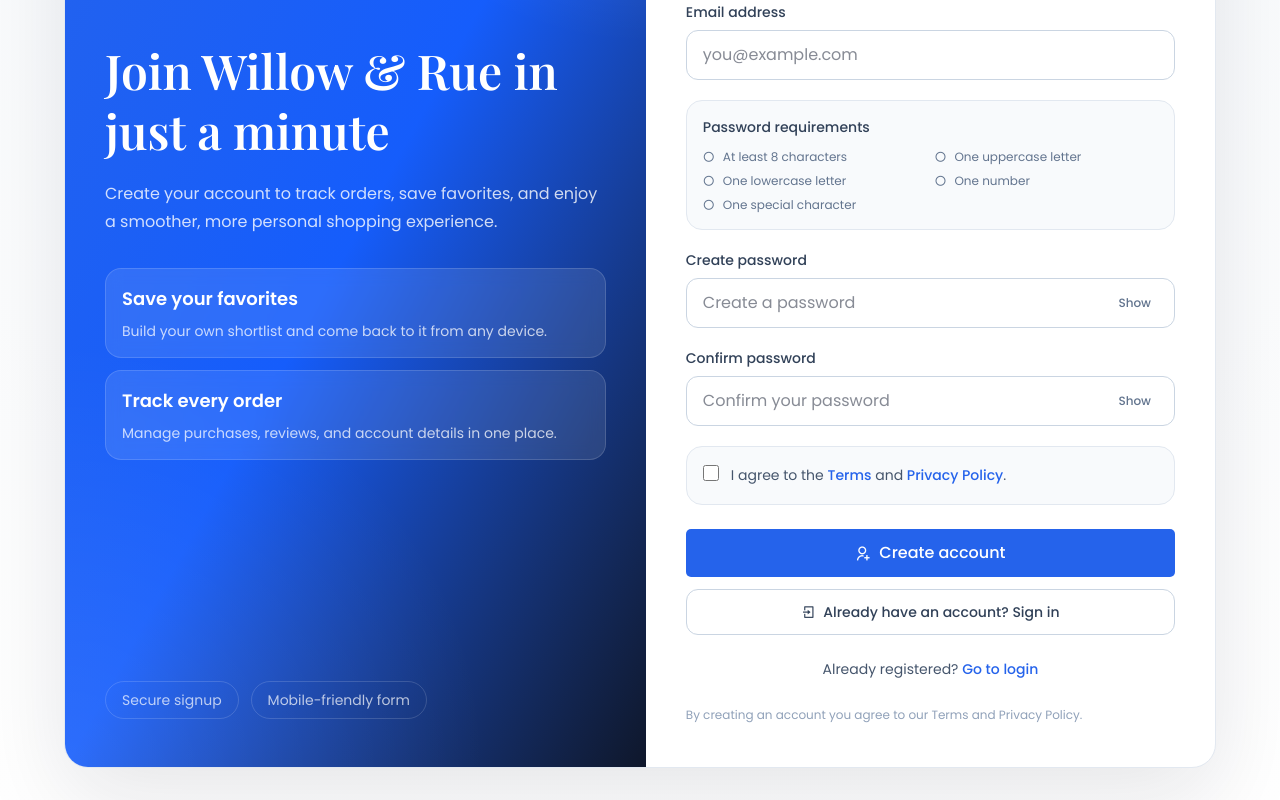
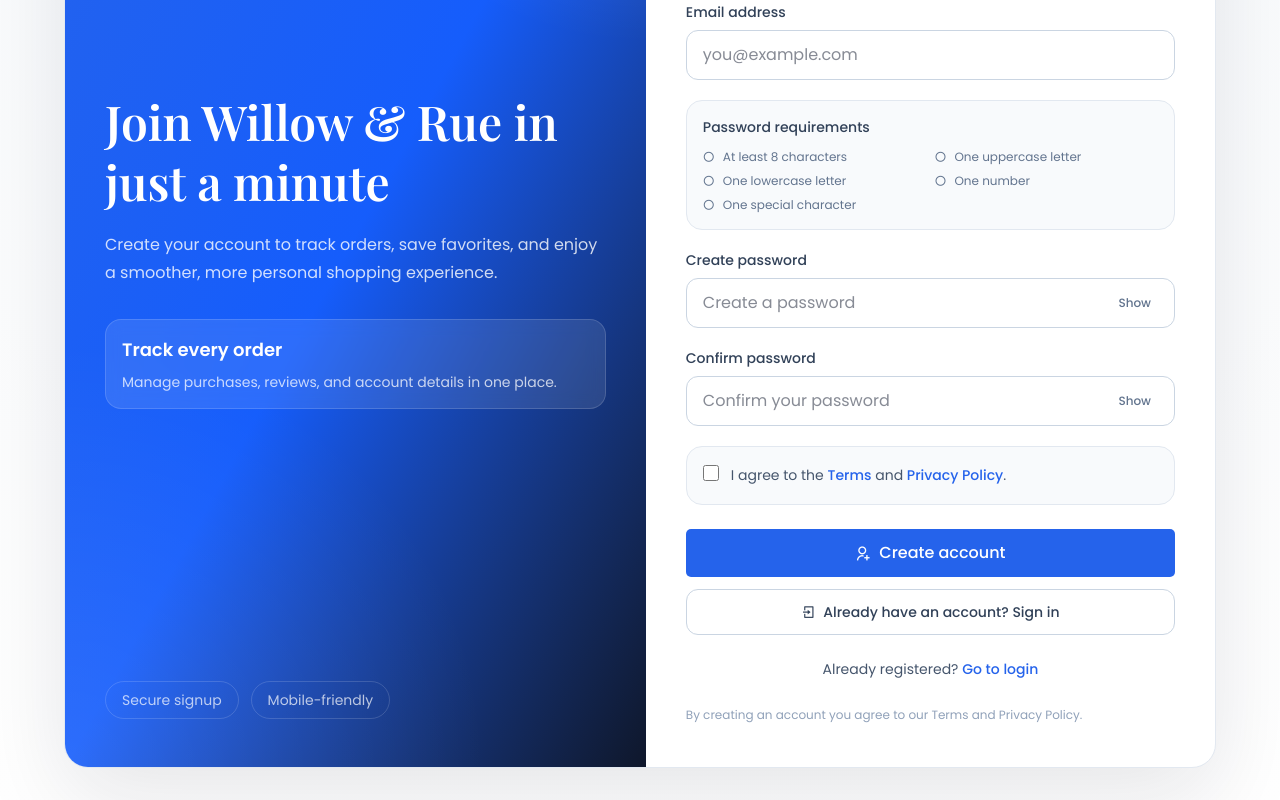
Before and after one commit to StanProgrammer/e-commerce-project, a React (Vite) app in the folder client/: page /register in a window 1280 px wide. Shown: the part 329-1129 px from the top of the page. Built offline with nearby package versions, Linux system fonts and the light colour scheme; no server answers.

Commit message:
Minor correction

```diff
--- a/client/src/components/Register.jsx
+++ b/client/src/components/Register.jsx
@@ -165,10 +165,6 @@
 
             <div className="mt-8 space-y-3">
               <div className="rounded-2xl border border-white/15 bg-white/10 p-4 backdrop-blur-sm">
-                <p className="text-lg font-semibold">Save your favorites</p>
-                <p className="mt-2 text-sm text-white/75">Build your own shortlist and come back to it from any device.</p>
-              </div>
-              <div className="rounded-2xl border border-white/15 bg-white/10 p-4 backdrop-blur-sm">
                 <p className="text-lg font-semibold">Track every order</p>
                 <p className="mt-2 text-sm text-white/75">Manage purchases, reviews, and account details in one place.</p>
               </div>
@@ -177,7 +173,7 @@
 
           <div className="relative flex flex-wrap gap-3 text-sm text-white/70">
             <span className="rounded-full border border-white/15 px-4 py-2">Secure signup</span>
-            <span className="rounded-full border border-white/15 px-4 py-2">Mobile-friendly form</span>
+            <span className="rounded-full border border-white/15 px-4 py-2">Mobile-friendly</span>
           </div>
         </div>
 
```
